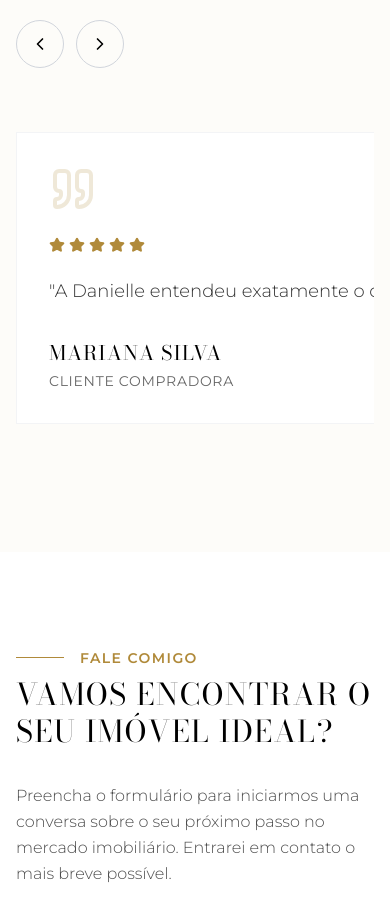
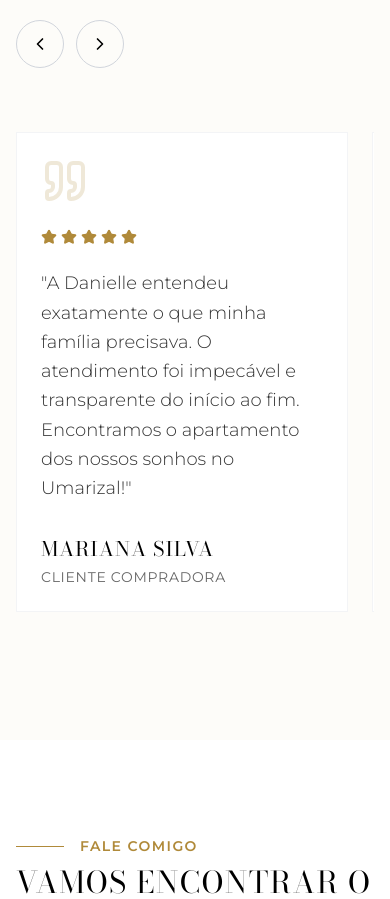
Before and after one commit to kauecorrea/corretor-imoveis, a Next.js app: page / in a window 390 px wide. Shown: the part 8480-9379 px from the top of the page. Built offline with nearby package versions, Linux system fonts and the light colour scheme.

Commit message:
fix: corrige responsividade dos cards de depoimentos no mobile

```diff
--- a/src/components/sections/Testimonials.tsx
+++ b/src/components/sections/Testimonials.tsx
@@ -60,7 +60,7 @@ export function Testimonials() {
           {testimonials.map((testimonial) => (
             <div
               key={testimonial.id}
-              className="min-w-[85vw] md:min-w-[400px] snap-center bg-white p-8 md:p-10 border border-gray-100 shrink-0"
+              className="w-[85vw] max-w-[340px] md:max-w-none md:w-[400px] snap-center bg-white p-6 md:p-10 border border-gray-100 shrink-0"
             >
               <Quote className="text-primary/20 w-12 h-12 mb-6" />
 
```
